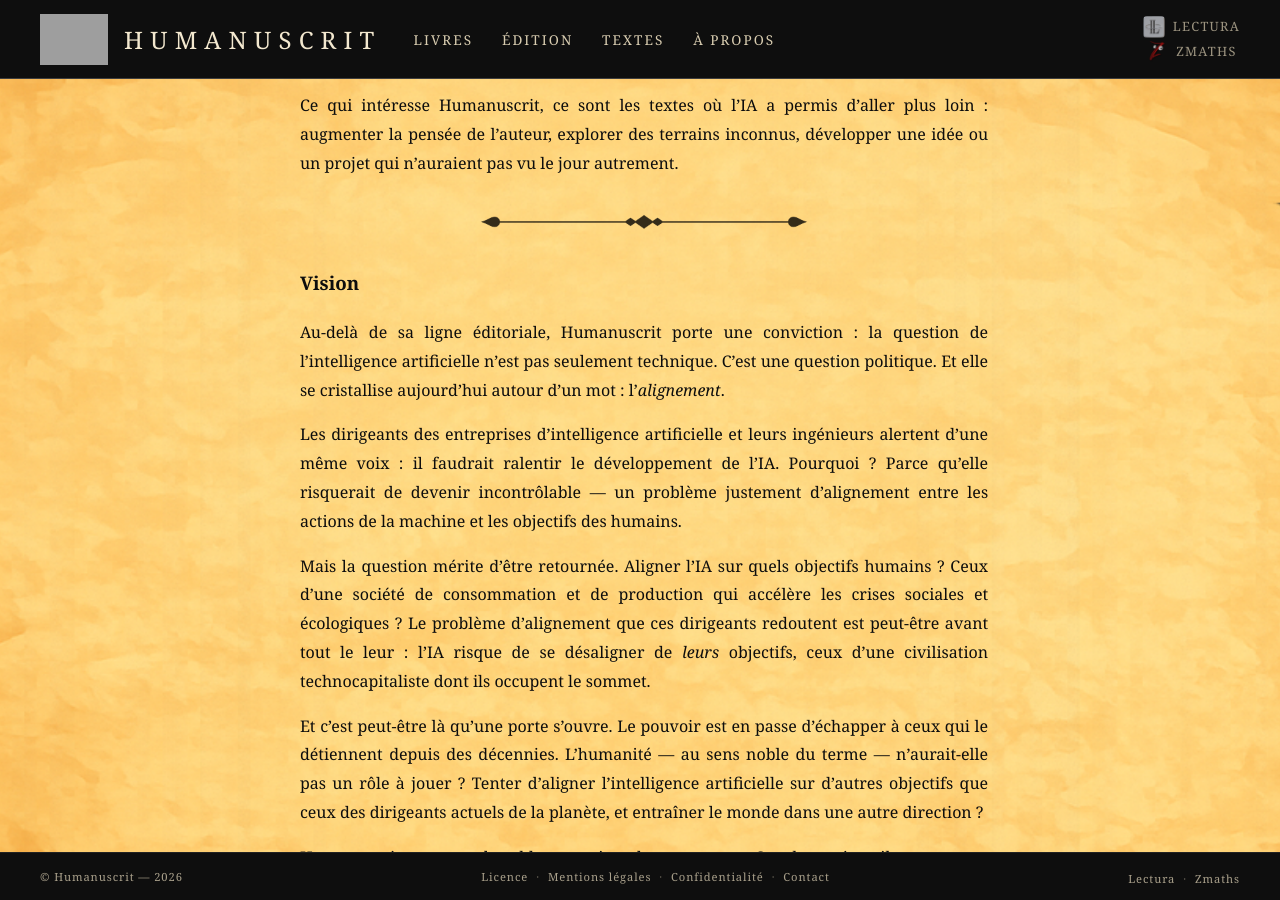
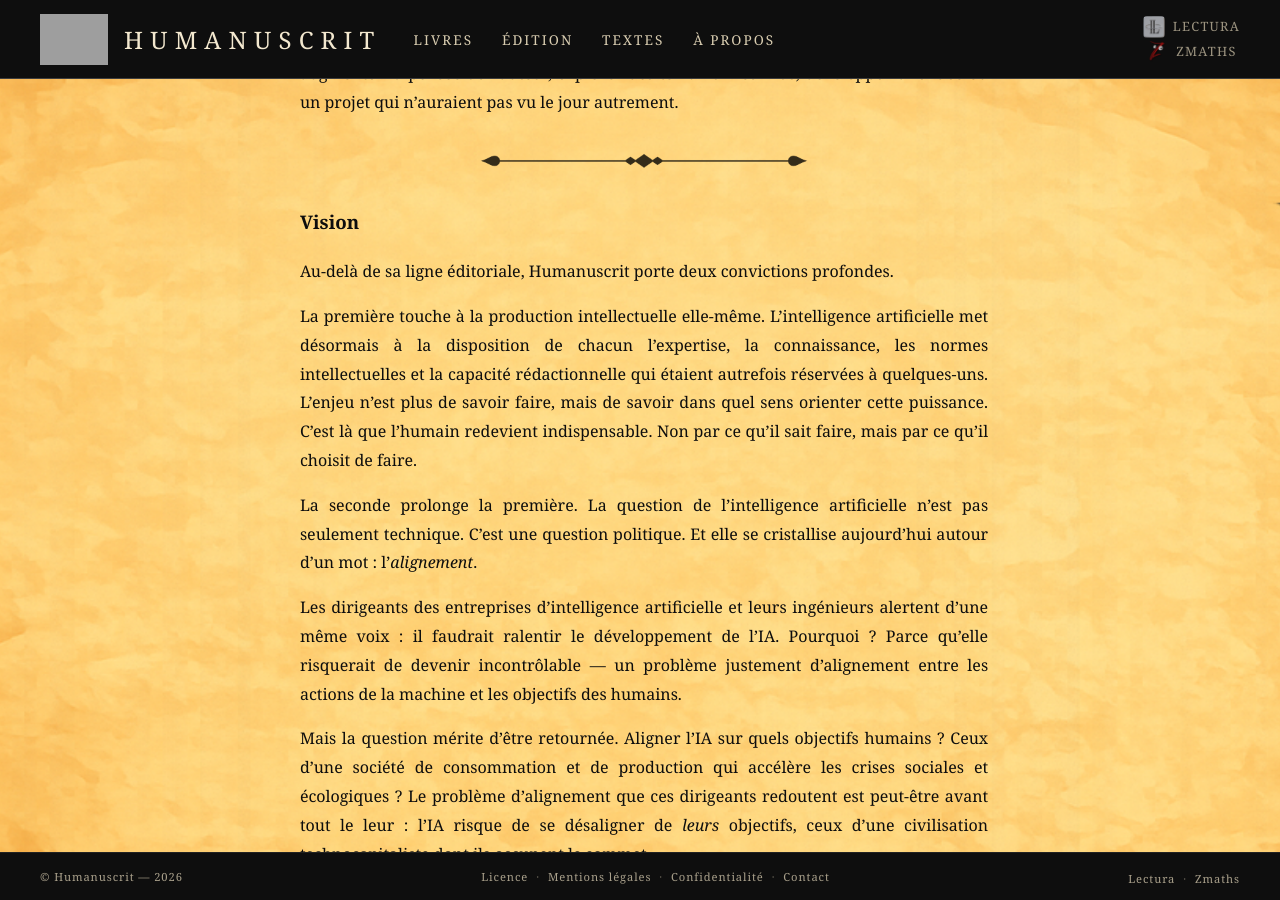
Before and after one commit to maxcarriere/humanuscrit, a Jekyll site: the page built from edition-editeur.md, in a window 1280 px wide and 900 px high, scrolled down 1699 px. Built offline with Jekyll 4.4.1, drawn with Linux system fonts in a browser that asks for light colours; some of the changed text lies outside the part shown; grey boxes are pictures that could not be loaded.

Commit message:
Vision : deux convictions (monopole intellectuel + alignement), 220 pages
- Section Vision enrichie avec la fin du monopole intellectuel
- System Down : 216 → 220 pages
- llms.txt : mis à jour en cohérence

Co-Authored-By: Claude Opus 4.6 <noreply@anthropic.com>

```diff
--- a/edition-editeur.md
+++ b/edition-editeur.md
@@ -15,9 +15,7 @@ et sur le rôle de la conscience comme possible vecteur d'émancipation.<br>
 </p>
 
 Une série de nouvelles a alors vu le jour.
-
 De cette matière est né un premier roman, *System Down*.
-
 En le publiant, Humanuscrit devient de facto éditeur.
 
 ---
@@ -56,7 +54,11 @@ Ce qui intéresse Humanuscrit, ce sont les textes où l'IA a permis d'aller plus
 
 ### Vision
 
-Au-delà de sa ligne éditoriale, Humanuscrit porte une conviction : la question de l'intelligence artificielle n'est pas seulement technique. C'est une question politique. Et elle se cristallise aujourd'hui autour d'un mot : l'*alignement*.
+Au-delà de sa ligne éditoriale, Humanuscrit porte deux convictions profondes.
+
+La première touche à la production intellectuelle elle-même. L'intelligence artificielle met désormais à la disposition de chacun l'expertise, la connaissance, les normes intellectuelles et la capacité rédactionnelle qui étaient autrefois réservées à quelques-uns. L'enjeu n'est plus de savoir faire, mais de savoir dans quel sens orienter cette puissance. C'est là que l'humain redevient indispensable. Non par ce qu'il sait faire, mais par ce qu'il choisit de faire.
+
+La seconde prolonge la première. La question de l'intelligence artificielle n'est pas seulement technique. C'est une question politique. Et elle se cristallise aujourd'hui autour d'un mot : l'*alignement*.
 
 Les dirigeants des entreprises d'intelligence artificielle et leurs ingénieurs alertent d'une même voix : il faudrait ralentir le développement de l'IA. Pourquoi ? Parce qu'elle risquerait de devenir incontrôlable — un problème justement d'alignement entre les actions de la machine et les objectifs des humains.
 
```
Also changed, not shown: llms.txt (+10 -1 lines), productions/system-down.md (+1 -1 lines).
